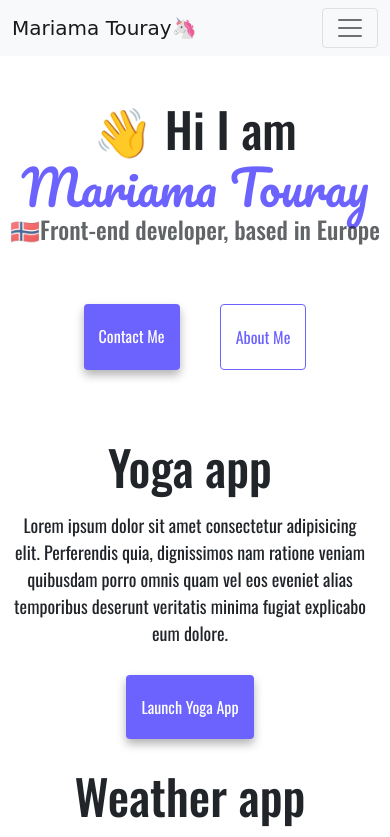
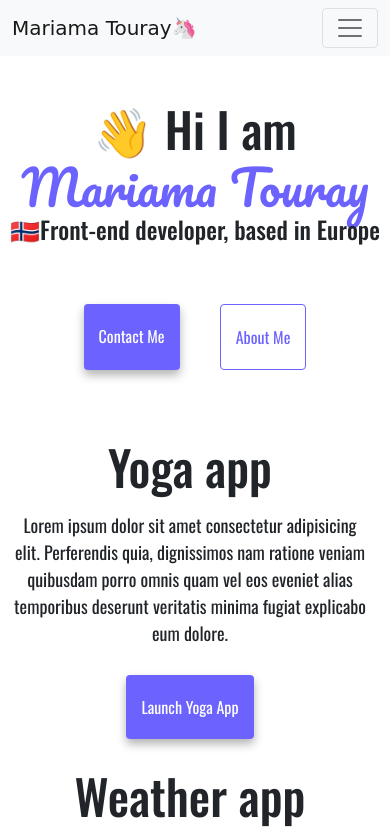
Before and after one commit to touraymk/portfolio, a website: page index.html in a window 390 px wide. Shown: the top 837 px of the page. Drawn offline with nearby package versions, Linux system fonts and the light colour scheme; a web font is replaced by a local one.

Commit message:
Additional styling CSS

```diff
--- a/index.html
+++ b/index.html
@@ -47,7 +47,7 @@
   </nav>
   <h2 class="text-center">👋 Hi I am</h2>
   <h1 class="text-center">Mariama Touray</h1>
-  <h3 class="text-center">🇳🇴Front-end developer, based in Europe</h3>
+  <h3 class="text-center page1-h3">🇳🇴Front-end developer, based in Europe</h3>
   <div class="navigation-links mb-5">
     <a href="about.html#contact" class="primary-link" title="Contact Mariama Touray">Contact me</a>
     <a href="about.html" class="secondary-link" title="About front-end devloper Mariama Touray">About me</a>
--- a/style.css
+++ b/style.css
@@ -117,5 +117,9 @@ p {
     width: 380px;
   }
 
+  .page1-h3 {
+    opacity: 1;
+  }
+
 
 }
```
